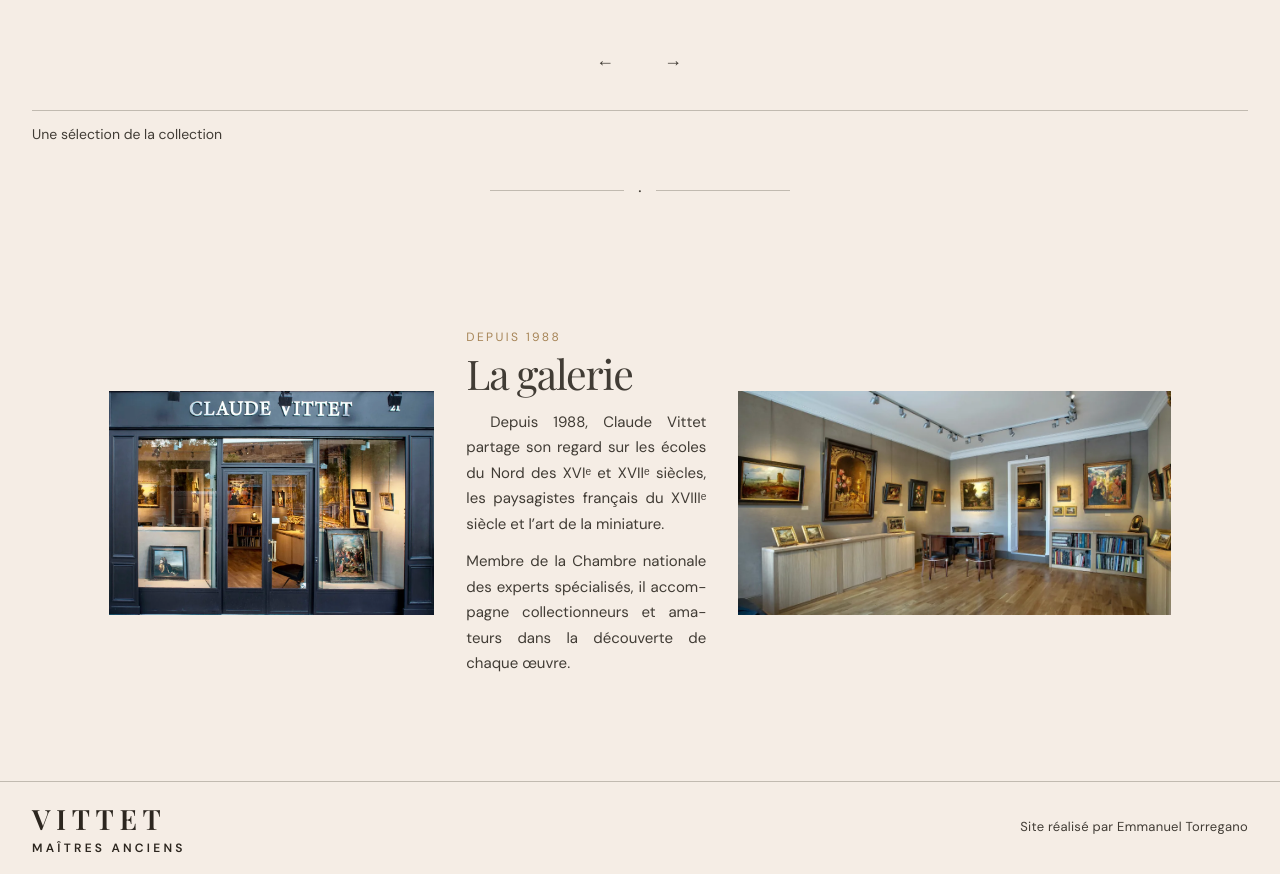
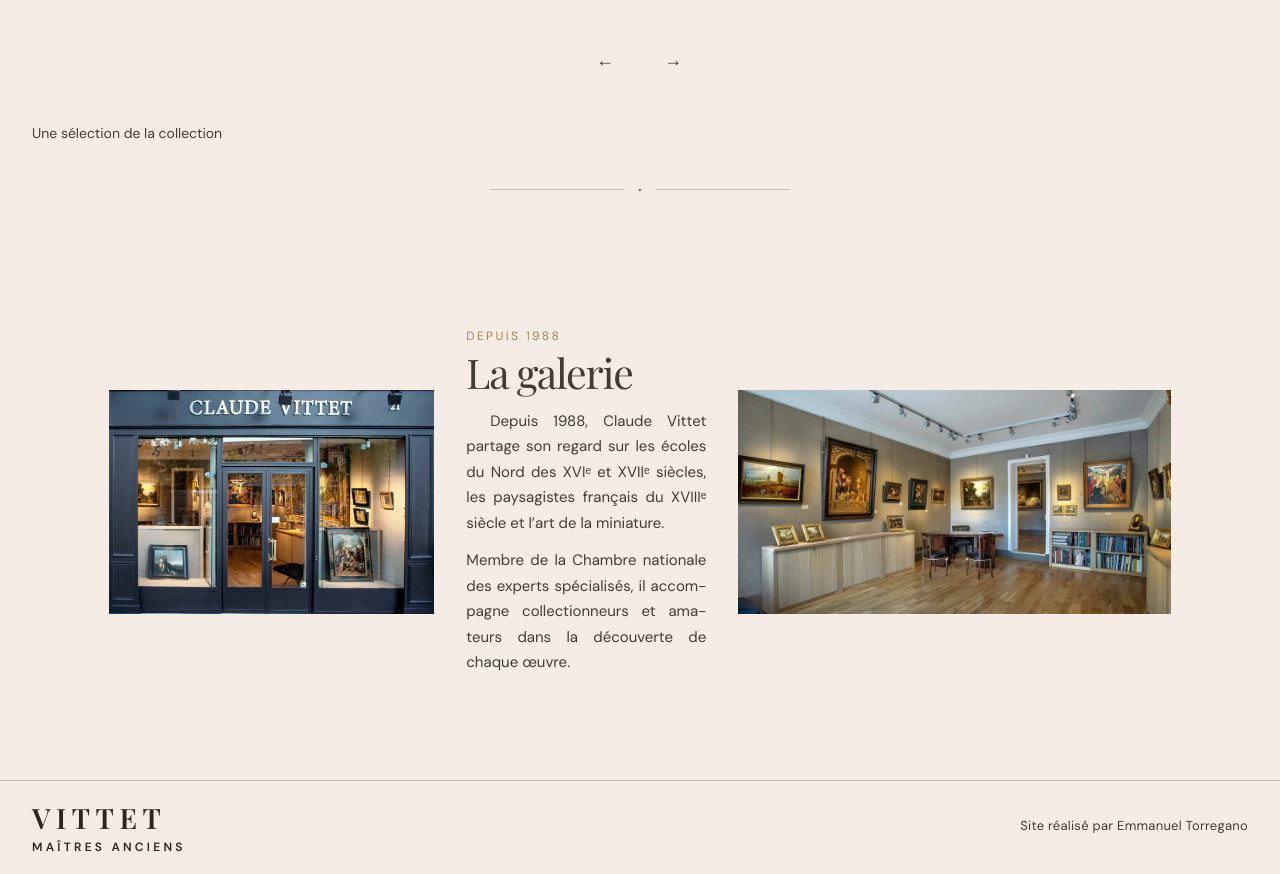
Before and after one commit to ZaraA1971/pupitre-core, a PHP site: page / in a window 1280 px wide. Shown: the part 1797-2671 px from the top of the page. After the commit the page ends 2649 px from the top, so only its background shows below. Run offline with PHP 8.4, Linux system fonts and the light colour scheme.

Commit message:
Remove full-width rule between collection pager and status
Drop border-top on .collection-end so pagination sits above
« Peintures · 1–15 sur 50 » without a solid edge-to-edge line.
Keep .section-ornament between collection and #galerie.

Co-authored-by: Emmanuel Torregano <ZaraA1971@users.noreply.github.com>

```diff
--- a/galerie-vittet/index.html
+++ b/galerie-vittet/index.html
@@ -17,7 +17,7 @@
   <link rel="preconnect" href="https://fonts.googleapis.com">
   <link rel="preconnect" href="https://fonts.gstatic.com" crossorigin>
   <link href="https://fonts.googleapis.com/css2?family=DM+Sans:wght@400;500;600&family=Playfair+Display:wght@400;500;600;700&display=swap" rel="stylesheet">
-  <link rel="stylesheet" href="style.css?v=20261104-galctr">
+  <link rel="stylesheet" href="style.css?v=20261104-collend0">
 </head>
 <body>
   <!-- Balance des blancs douce pour --img-enhance (pas de teinte brune / sépia). -->
--- a/galerie-vittet/style.css
+++ b/galerie-vittet/style.css
@@ -855,7 +855,9 @@ footer a {
 .collection-end {
   margin-top: 28px;
   padding-top: 14px;
-  border-top: 1px solid var(--line);
+  /* No full-width rule between pagination and « Peintures · 1–15 sur 50 ».
+     Junction dress remains `.section-ornament` below this block. */
+  border-top: 0;
   display: flex;
   justify-content: flex-start;
   align-items: center;
```
